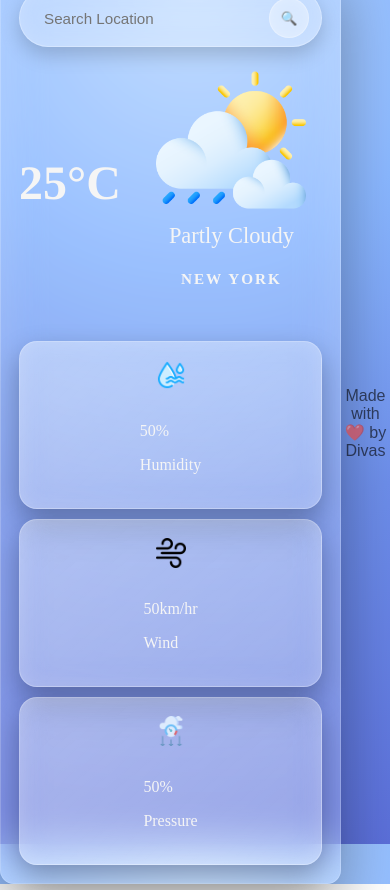
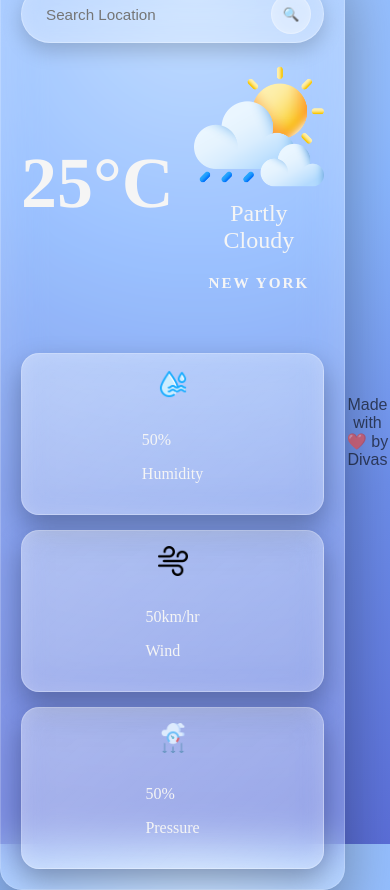
Before and after one commit to Divasdev/know-your-weather, a plain HTML site: page index.html in a window 390 px wide. Drawn offline with Linux system fonts and the light colour scheme; no server answers.

Commit message:
Add files via upload

```diff
--- a/styles.css
+++ b/styles.css
@@ -19,7 +19,8 @@ body {
    -webkit-font-smoothing: antialiased;
    -moz-osx-font-smoothing: grayscale;
    overflow-x: hidden;
-   /* prevent horizontal overflow on small devices */
+   padding: 10px 0;
+   /* Add padding for safety */
 }
 
 /* Make the card width responsive */
@@ -27,7 +28,8 @@ body {
    width: min(92vw, 620px);
    /* responsive width */
    max-width: 620px;
-   min-height: 520px;
+   min-height: auto;
+   /* Let content define height */
    display: flex;
    flex-direction: column;
    align-items: center;
@@ -192,48 +194,63 @@ button {
 }
 
 /* Mobile-specific tweaks */
+/* Mobile-specific tweaks */
 @media (max-width: 600px) {
    #container {
-      width: 94vw;
+      width: 95%;
+      /* Almost full width */
+      height: auto;
+      /* Let content dictate height */
       min-height: auto;
-      /* let content define height */
-      border-radius: 14px;
-      padding: 18px;
+      padding: 20px;
+      margin: 20px auto;
+      /* Center it with spacing */
       justify-content: flex-start;
    }
 
    .search-box {
       margin-top: 10px;
+      width: 100%;
    }
 
    .temp {
-      font-size: clamp(3rem, 12vw, 6rem);
+      font-size: 4.5rem;
+      /* Fixed smaller size for mobile */
+      line-height: 1;
    }
 
    .type {
-      font-size: 1.4rem;
+      font-size: 1.5rem;
    }
 
    .details {
       flex-direction: column;
-      /* Stack them vertically for safety */
-      gap: 10px;
-      margin-top: 22px;
+      /* FORCE vertical stack */
+      flex-wrap: nowrap;
+      gap: 15px;
+      margin-top: 30px;
+      width: 100%;
    }
 
    .col {
       width: 100%;
-      /* Full width */
+      /* Full width cards */
+      min-width: 0;
+      /* Override any min-width */
       flex: none;
+      /* Disable flex scaling */
+      padding: 15px;
    }
 
    .weather-icon {
-      width: clamp(70px, 28vw, 110px);
+      width: 100px;
    }
 
    .footer {
       position: relative;
-      margin-top: 18px;
+      margin-top: 30px;
+      bottom: auto;
+      padding-bottom: 10px;
    }
 }
 
```
